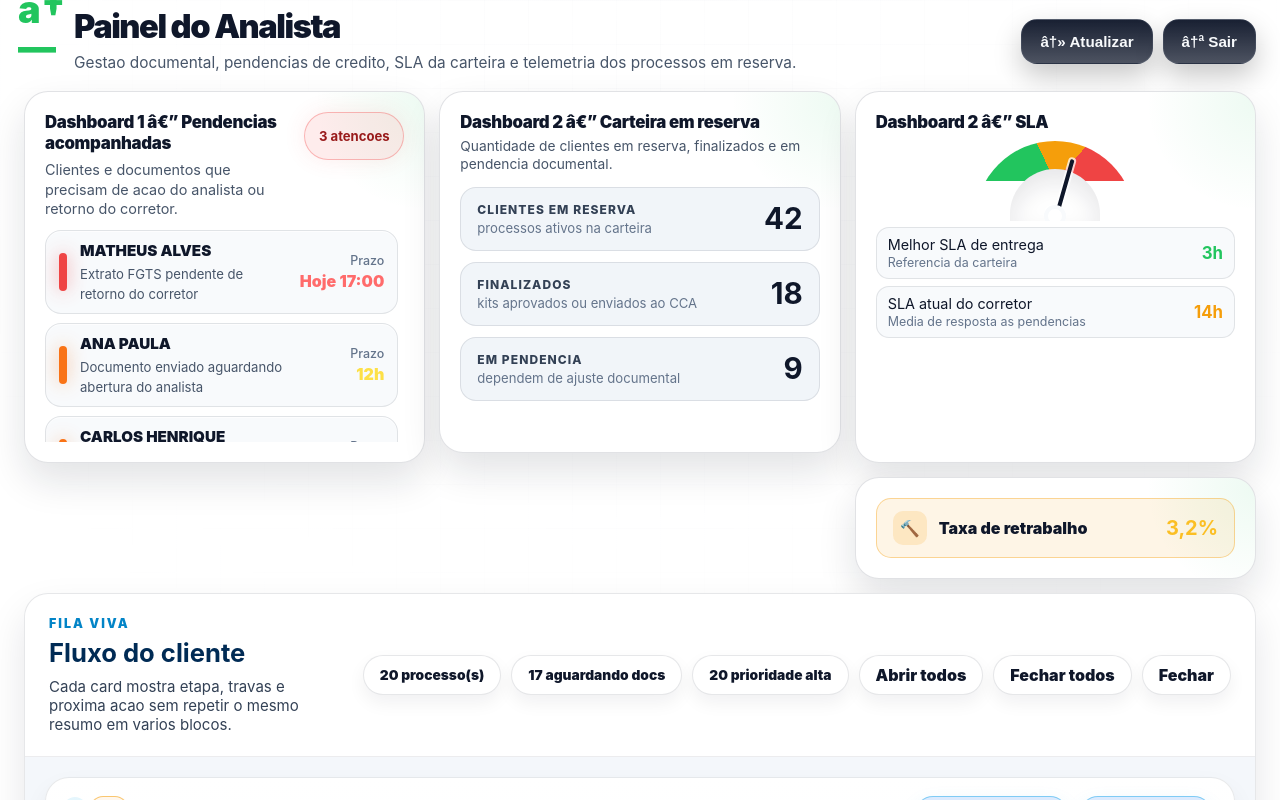
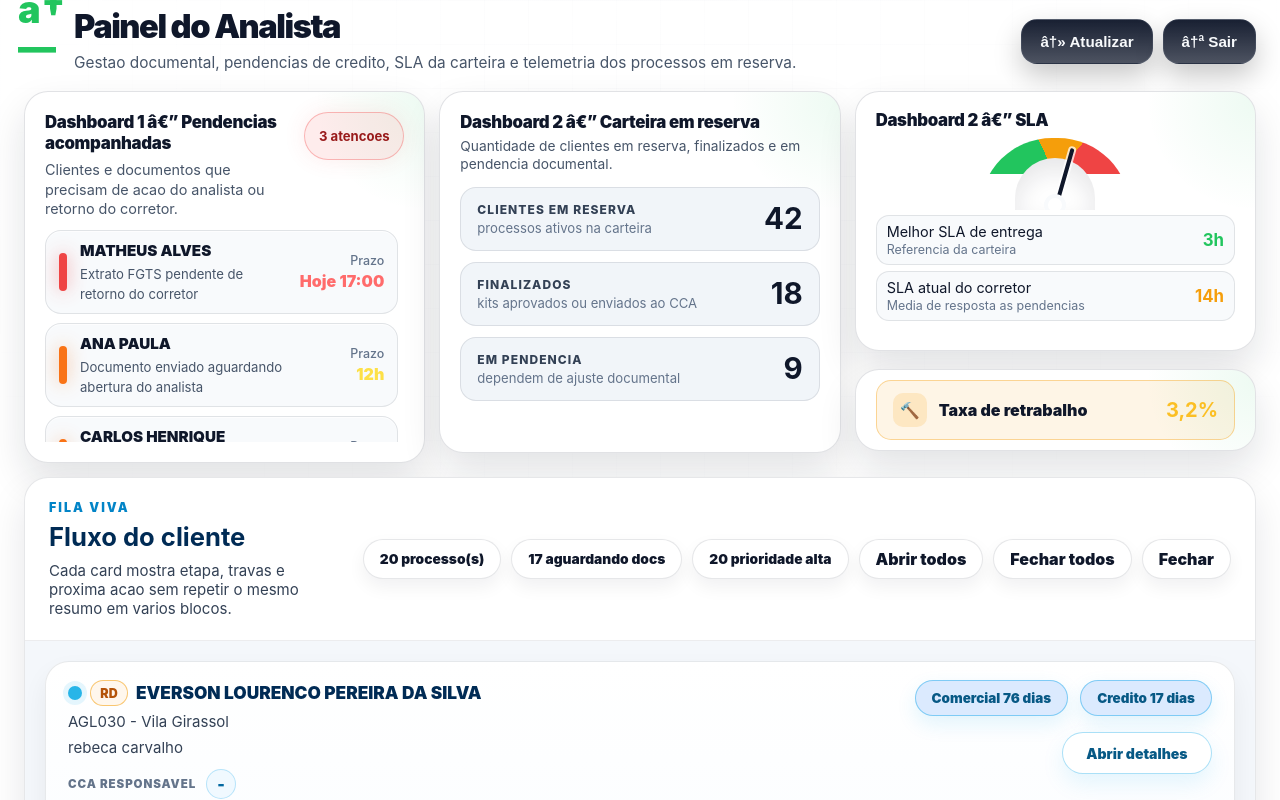
Before and after one commit to catsandygo-design/MAQ2-CREDITO, a Next.js app: page /app/analista in a window 1280 px wide. Shown: the top 800 px of the page. Built offline with nearby package versions, Linux system fonts and the light colour scheme.

Commit message:
resolvendo o problema do card retrabalho.

```diff
--- a/src/app/app/analista/page.tsx
+++ b/src/app/app/analista/page.tsx
@@ -168,6 +168,7 @@ export default function AppAnalistaPage() {
           </article>
         </div>
 
+        <div className="analista-sla-rework-stack">
           <article className="cor-card cor-panel-conversion">
             <div className="cor-panel-head">
               <div>
@@ -191,6 +192,7 @@ export default function AppAnalistaPage() {
               <b>3,2%</b>
             </div>
           </article>
+        </div>
       </section>
 
       <section className="analyst-live-board">
--- a/src/app/globals.css
+++ b/src/app/globals.css
@@ -75,6 +75,15 @@ a { color: inherit; text-decoration: none; }
 .cor-page[data-layout-version^="analista-"] .cor-sla-stack,
 .cor-page[data-layout-version^="analista-"] .cor-panel-conversion { height:auto; min-height:360px; }
 .cor-page[data-layout-version^="analista-"] .cor-panel-sla { height:100%; }
+.cor-page[data-layout-version^="analista-"] .analista-sla-rework-stack { grid-column:3; grid-row:1; height:360px; display:flex; flex-direction:column; gap:18px; min-width:0; }
+.cor-page[data-layout-version^="analista-"] .analista-sla-rework-stack .cor-panel-conversion { flex:1 1 auto; min-height:0; height:auto; padding:18px 20px; }
+.cor-page[data-layout-version^="analista-"] .analista-sla-rework-stack .cor-speed-premium { width:min(150px, 100%); height:72px; margin:-5px auto 5px; }
+.cor-page[data-layout-version^="analista-"] .analista-sla-rework-stack .cor-sla-lines { gap:6px; }
+.cor-page[data-layout-version^="analista-"] .analista-sla-rework-stack .cor-sla-lines div { padding:7px 10px; }
+.cor-page[data-layout-version^="analista-"] .analista-sla-rework-stack .cor-rework-card { flex:0 0 auto; min-height:82px; height:82px; padding:14px 20px; display:flex; align-items:center; }
+.cor-page[data-layout-version^="analista-"] .analista-sla-rework-stack .cor-rework { width:100%; min-height:52px; margin:0; grid-template-columns:34px minmax(0, 1fr) auto; align-items:center; gap:12px; line-height:1.2; white-space:normal; }
+.cor-page[data-layout-version^="analista-"] .analista-sla-rework-stack .cor-rework > span:not(.cor-rework-icon) { min-width:0; line-height:1.2; overflow-wrap:normal; }
+.cor-page[data-layout-version^="analista-"] .analista-sla-rework-stack .cor-rework b { line-height:1; white-space:nowrap; }
 .cor-panel-head { position:relative; z-index:2; display:flex; justify-content:space-between; align-items:flex-start; gap:14px; margin-bottom:12px; min-height:0; }
 .cor-panel-head small { display:block; color:#0f172a; font-size:clamp(1.05rem, 1.25vw, 1.28rem); font-weight:950; text-transform:none; letter-spacing:-.02em; line-height:1.25; }
 .cor-panel-head p { margin:6px 0 0; color:#475569; font-size:.9rem; line-height:1.34; max-width:540px; }
@@ -168,7 +177,7 @@ a { color: inherit; text-decoration: none; }
 @keyframes ccaAlertPulse { 0%,100% { box-shadow:0 0 14px rgba(239,68,68,.12); } 50% { box-shadow:0 0 24px rgba(239,68,68,.34); } }
 
 @media (max-width: 1500px) { .cor-dash-grid { grid-template-columns:1.15fr 1fr 1fr; gap:14px; } .cor-card { padding:20px; } .cor-mini-metrics div { padding:16px; } }
-@media (max-width: 1200px) { .cor-dash-grid { grid-template-columns:1fr; } .cor-premium-top { flex-direction:column; align-items:flex-start; } .cor-card { min-height:auto; } .cor-panel-alerts,.cor-sla-stack,.cor-panel-conversion,.cor-dash-grid > .cor-rework-card { grid-column:auto; grid-row:auto; height:auto; } .cor-sla-stack > .cor-rework-card { grid-column:auto; } }
+@media (max-width: 1200px) { .cor-dash-grid { grid-template-columns:1fr; } .cor-premium-top { flex-direction:column; align-items:flex-start; } .cor-card { min-height:auto; } .cor-panel-alerts,.cor-sla-stack,.cor-panel-conversion,.cor-dash-grid > .cor-rework-card,.analista-sla-rework-stack { grid-column:auto; grid-row:auto; height:auto; } .cor-sla-stack > .cor-rework-card { grid-column:auto; } }
 @media (max-width: 760px) { .cor-mini-metrics { grid-template-columns:1fr; } .cor-alert-item { grid-template-columns:10px 1fr; } .cor-alert-item em { grid-column:2; text-align:left; } .cor-premium-actions button { width:100%; } .cor-premium-actions { width:100%; } }
 @media (max-width: 560px) { .cor-page { padding:14px 10px 30px; } .cor-card,.cor-table-card { border-radius:18px; padding:16px; } .cor-premium-title h1 { font-size:2.15rem; } .cor-speed-premium { transform:scale(.86); transform-origin:left center; } }
 
```
Lines whose indentation alone changed are shown as unchanged.
